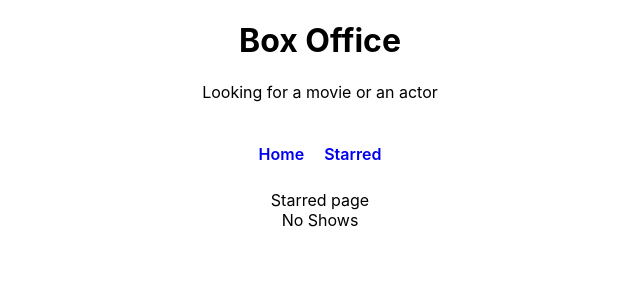
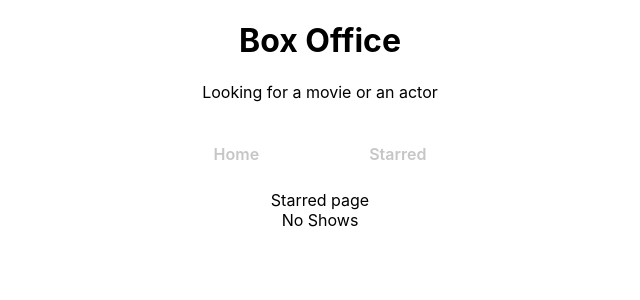
Before and after one commit to AbhishekKumar2233/Box-Office-reactapp, a React (Create React App) app: page /starred in a window 1280 px wide. Shown: the top 300 px of the page, without its empty margins (320-960 px from the left). Built offline with nearby package versions, Linux system fonts and the light colour scheme.

Commit message:
Style the navbar component

```diff
--- a/src/Components/Navbar.jsx
+++ b/src/Components/Navbar.jsx
@@ -1,5 +1,5 @@
 import React from "react";
-import { Link } from "react-router-dom";
+import { NavList, LinkStyled } from "./Navstyle";
 
 const Links = [
   { to: "/", name: "Home" },
@@ -12,7 +12,7 @@ export default function Navbar() {
       <ul>
         {Links.map((item) => (
           <li>
-            <Link to={item.to}>{item.name}</Link>
+            <LinkStyled to={item.to}>{item.name}</LinkStyled>
           </li>
         ))}
       </ul>
--- a/src/Components/Navstyle.js
+++ b/src/Components/Navstyle.js
@@ -0,0 +1,41 @@
+import styled from "styled-components";
+import { Link } from "react-router-dom";
+
+export const NavList = styled.ul`
+  display: flex;
+  justify-content: center;
+  list-style: none;
+  margin: 0 0 30px;
+  padding: 0;
+`;
+
+export const LinkStyled = styled(Link)`
+  margin: 0 30px;
+  padding: 3px 15px;
+  position: relative;
+  text-decoration: none;
+  color: ${({ theme }) => theme.mainColors.gray};
+  &.active {
+    color: ${({ theme }) => theme.mainColors.blue};
+    &:after {
+      content: "";
+      position: absolute;
+      display: block;
+      height: 2px;
+      left: 0%;
+      bottom: 0;
+      background-color: ${({ theme }) => theme.mainColors.blue};
+      animation: slide-in 0.3s ease-in forwards;
+      @keyframes slide-in {
+        from {
+          left: 50%;
+          width: 0;
+        }
+        to {
+          left: 0;
+          width: 100%;
+        }
+      }
+    }
+  }
+`;
--- a/src/Components/show/Showcard.jsx
+++ b/src/Components/show/Showcard.jsx
@@ -26,7 +26,7 @@ export default function Showcard({
       <div className="btns">
         <Link to={`/show/${id}`}>Read More</Link>
 
-        <button type="button" onClick={onStarClick}>
+        <button active type="button" onClick={onStarClick}>
           <Star />
         </button>
       </div>
--- a/src/Components/styled.js
+++ b/src/Components/styled.js
@@ -36,7 +36,8 @@ export const Star = styled.div`
   display: inline-block;
   width: 18px;
   height: 18px;
-  background-color: #ffc806;
+  background-color: ${(props) => (props.active ? "#ffc806" : "#ddd")};
+  /* background-color: #ffc806; */
   clip-path: polygon(
     50% 0%,
     61% 35%,
--- a/src/Pages/Showstyled.js
+++ b/src/Pages/Showstyled.js
@@ -1,14 +1,18 @@
 import styled from "styled-components";
 
 export const ShowPageWrapper = styled.div`
+  margin-top: 20px;
   padding: 0 40px;
   @media only screen and (min-width: 516px) {
+    margin-top: 20px;
     padding: 0 40px;
   }
   @media only screen and (min-width: 768px) {
+    margin-top: 20px;
     padding: 0 60px;
   }
   @media only screen and (min-width: 992px) {
+    margin-top: 20px;
     padding: 0 80px;
   }
 `;
```
